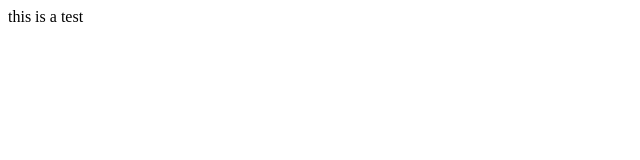
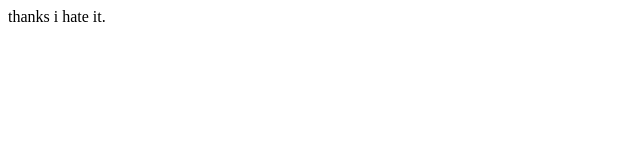
Before and after one commit to DeejMix/The-Last-Resort, a plain HTML site: page index.html in a window 1280 px wide. Shown: the full height of the page, 0-640 px from the left. Drawn offline with Linux system fonts and the light colour scheme.

Commit message:
Update index.html

```diff
--- a/index.html
+++ b/index.html
@@ -3,6 +3,6 @@
   <title>The Last Resort</title>
   </head>
   <body>
-  this is a test
+  thanks i hate it.
   </body>
 </html>
```
